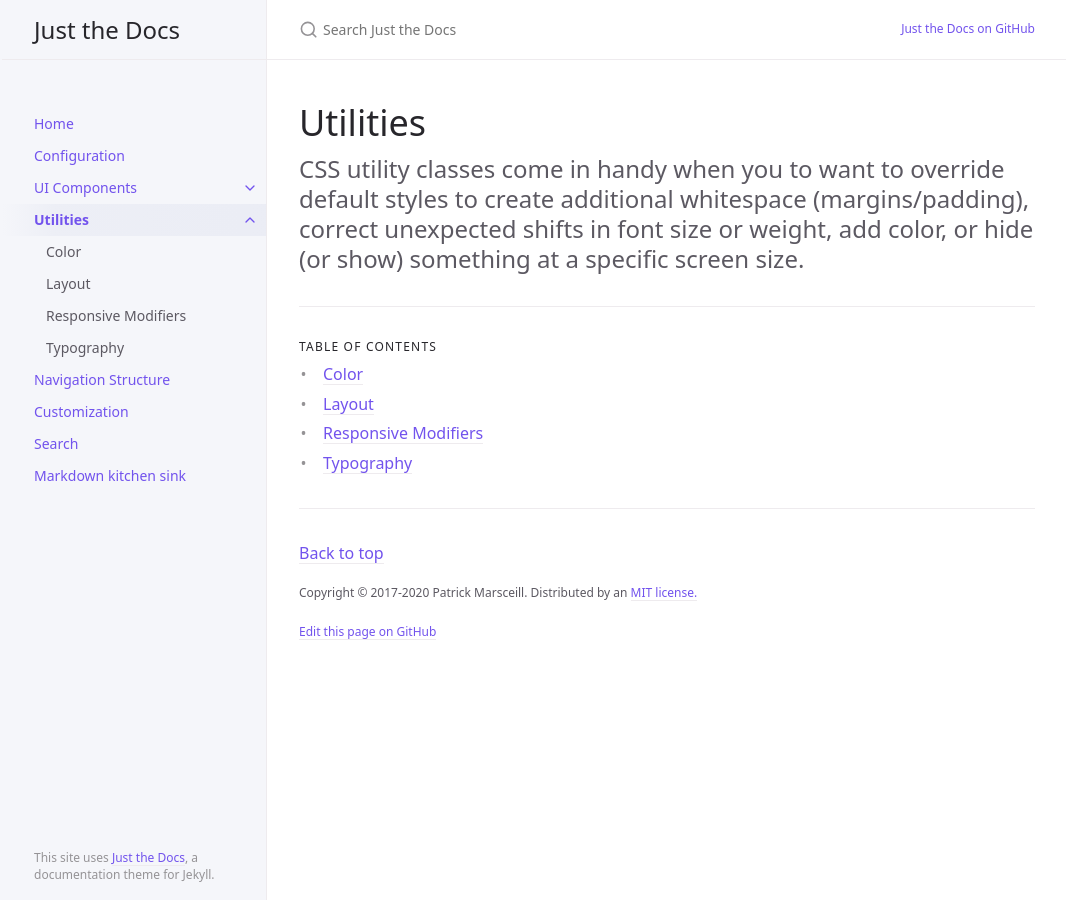
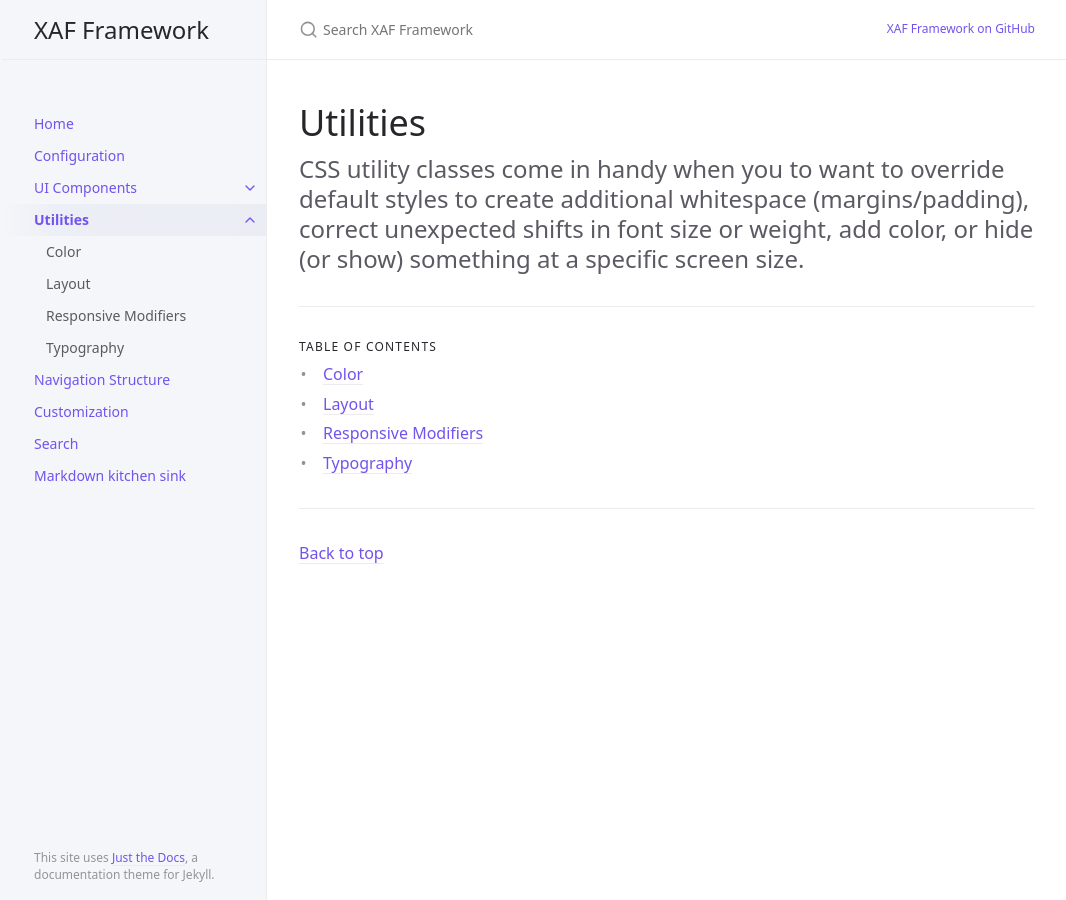
Before and after one commit to manjup-cadence/s3, a Jekyll site: the page built from docs/utilities/utilities.md, in a window 1280 px wide. Shown: the whole page, without its empty margins (105-1171 px from the left). Built offline with Jekyll 4.4.1, drawn with Linux system fonts in a browser that asks for light colours.

Commit message:
Update _config.yml

```diff
--- a/_config.yml
+++ b/_config.yml
@@ -13,8 +13,8 @@
 # you will see them accessed via {{ site.title }}, {{ site.github_repo }}, and so on.
 # You can create any custom variable you would like, and they will be accessible
 # in the templates via {{ site.myvariable }}.
-title: Just the Docs
-description: A Jekyll theme for documentation
+title: XAF Framework
+description: XAF Audio framework
 baseurl: "/" # the subpath of your site, e.g. /blog
 url: "https://manjup-cadence.github.io" # the base hostname & protocol for your site, e.g. http://example.com
 permalink: pretty
@@ -63,11 +63,11 @@ heading_anchors: true
 
 # Aux links for the upper right navigation
 aux_links:
-  "Just the Docs on GitHub":
+  "XAF Framework on GitHub":
     - "//github.com/pmarsceill/just-the-docs"
 
 # Makes Aux links open in a new tab. Default is false
-aux_links_new_tab: false
+aux_links_new_tab: true
 
 # Sort order for navigation links
 # nav_sort: case_insensitive # default, equivalent to nil
@@ -80,7 +80,7 @@ nav_sort: case_sensitive # Capital letters sorted before lowercase
 back_to_top: true
 back_to_top_text: "Back to top"
 
-footer_content: "Copyright &copy; 2017-2020 Patrick Marsceill. Distributed by an <a href=\"https://github.com/pmarsceill/just-the-docs/tree/master/LICENSE.txt\">MIT license.</a>"
+#footer_content: "Copyright &copy; 2017-2020 Patrick Marsceill. Distributed by an <a href=\"https://github.com/pmarsceill/just-the-docs/tree/master/LICENSE.txt\">MIT license.</a>"
 
 # Footer last edited timestamp
 last_edit_timestamp: true # show or hide edit time - page must have `last_modified_date` defined in the frontmatter
@@ -89,7 +89,7 @@ last_edit_time_format: "%b %e %Y at %I:%M %p" # uses ruby's time format: https:/
 
 
 # Footer "Edit this page on GitHub" link text
-gh_edit_link: true # show or hide edit this page link
+gh_edit_link: false # show or hide edit this page link
 gh_edit_link_text: "Edit this page on GitHub"
 gh_edit_repository: "https://github.com/pmarsceill/just-the-docs" # the github URL for your repo
 gh_edit_branch: "master" # the branch that your docs is served from
```
